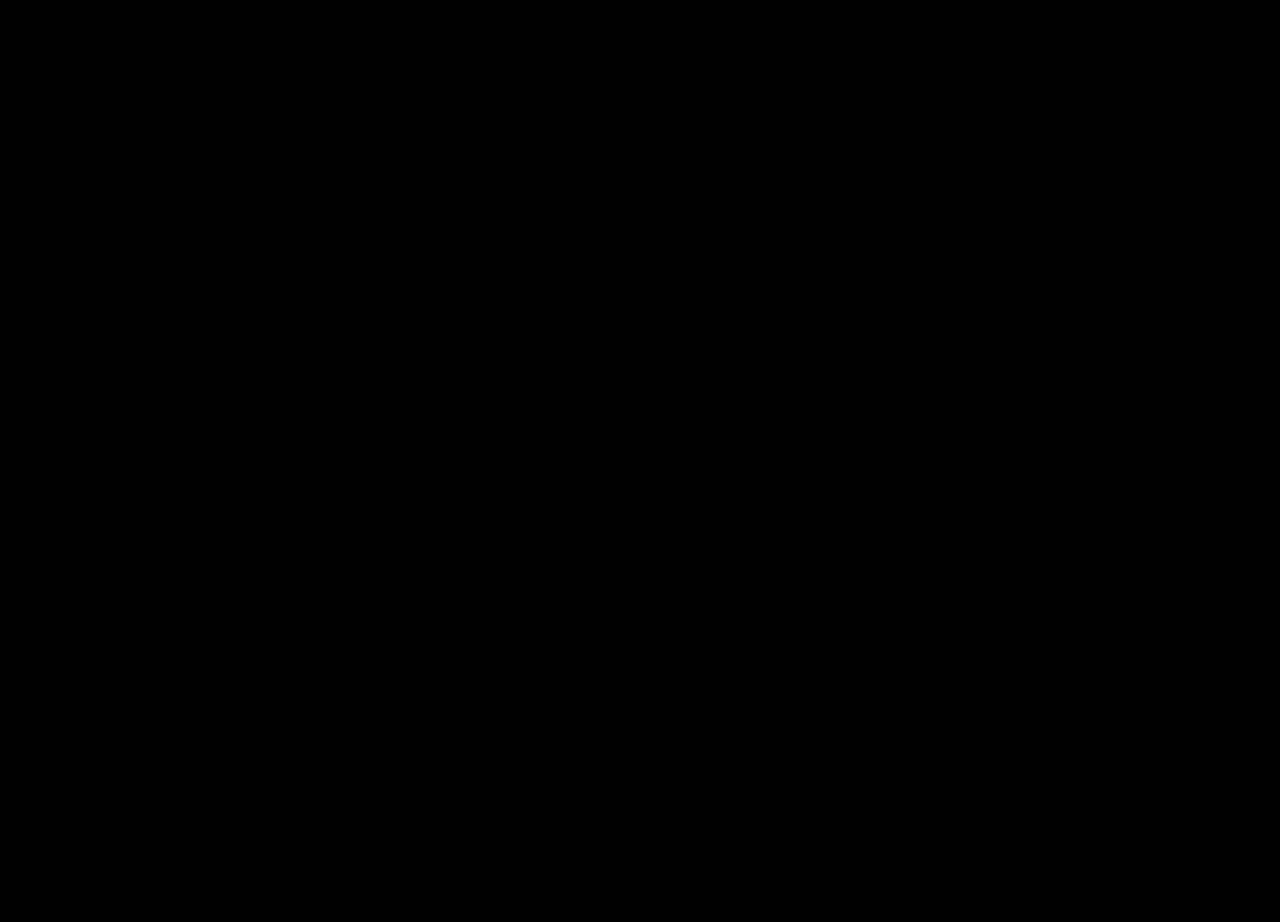
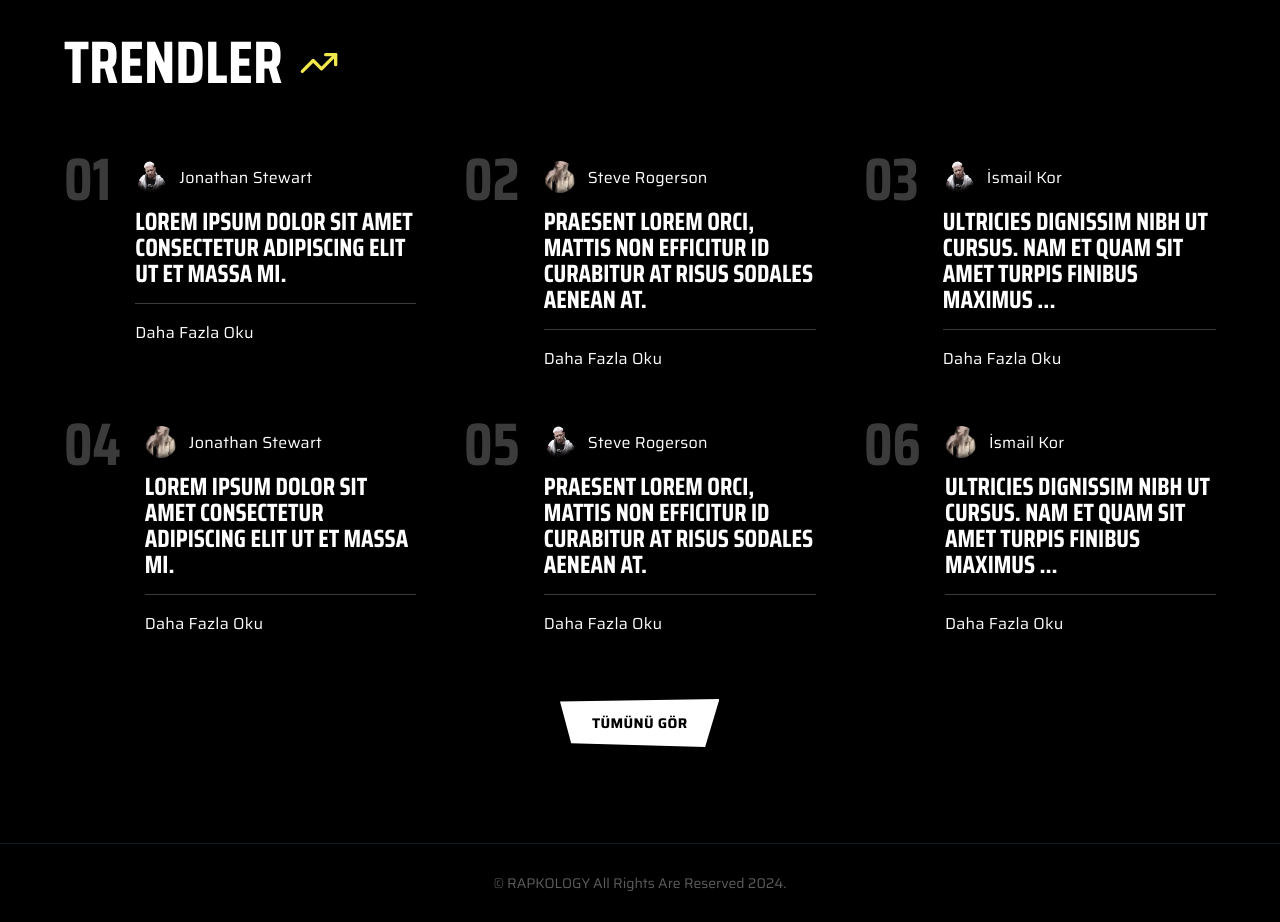
Before and after one commit to isakli05/rapkology, a Next.js app: page / in a window 1280 px wide. Shown: the part 1660-2582 px from the top of the page. Before the commit the page ends 1679 px from the top, so only its background shows below. Built offline with nearby package versions, Linux system fonts and the light colour scheme.

Commit message:
feat: trends component with responsive grid layout and clip-path styling

```diff
--- a/app/page.tsx
+++ b/app/page.tsx
@@ -1,6 +1,7 @@
 import Navbar from '../components/Navbar';
 import HeroSliderWrapper from '../components/HeroSliderWrapper';
 import Banner from '../components/Banner';
+import Trends from '../components/Trends';
 
 export default function HomePage() {
   return (
@@ -14,6 +15,9 @@ export default function HomePage() {
       {/* Banner */}
       <Banner />
 
+      {/* Trends */}
+      <Trends />
+
       {/* Footer */}
       <footer className="bg-black border-t border-gray-900 text-white py-8">
         <div className="container mx-auto px-4 text-center">
--- /dev/null
+++ b/components/Trends.tsx
@@ -0,0 +1,256 @@
+'use client';
+
+import Image from 'next/image';
+import { useState, useCallback } from 'react';
+import { TrendingUp } from 'lucide-react';
+
+interface TrendItem {
+  id: number;
+  number: string;
+  author: {
+    name: string;
+    avatar: string;
+  };
+  title: string;
+  readMoreText: string;
+}
+
+interface TrendsConfig {
+  title: string;
+  showAllButton: {
+    show: string;
+    hide: string;
+  };
+  initialDisplayCount: number;
+}
+
+// Design System Configuration - Centralized & Typed
+const trendsConfig: TrendsConfig = {
+  title: "TRENDLER",
+  showAllButton: {
+    show: "Tümünü Gör",
+    hide: "Daha Az Göster"
+  },
+  initialDisplayCount: 6
+};
+
+// Mock data - Bu gerçek uygulamada API'den gelecek
+const trendsData: TrendItem[] = [
+  {
+    id: 1,
+    number: "01",
+    author: {
+      name: "Jonathan Stewart",
+      avatar: "/images/rapci_dayi.png"
+    },
+    title: "LOREM IPSUM DOLOR SIT AMET CONSECTETUR ADIPISCING ELIT UT ET MASSA MI.",
+    readMoreText: "Daha Fazla Oku"
+  },
+  {
+    id: 2,
+    number: "02",
+    author: {
+      name: "Steve Rogerson",
+      avatar: "/images/rapci_abla.png"
+    },
+    title: "PRAESENT LOREM ORCI, MATTIS NON EFFICITUR ID CURABITUR AT RISUS SODALES AENEAN AT.",
+    readMoreText: "Daha Fazla Oku"
+  },
+  {
+    id: 3,
+    number: "03",
+    author: {
+      name: "İsmail Kor",
+      avatar: "/images/rapci_dayi.png"
+    },
+    title: "ULTRICIES DIGNISSIM NIBH UT CURSUS. NAM ET QUAM SIT AMET TURPIS FINIBUS MAXIMUS ...",
+    readMoreText: "Daha Fazla Oku"
+  },
+  {
+    id: 4,
+    number: "04",
+    author: {
+      name: "Jonathan Stewart",
+      avatar: "/images/rapci_abla.png"
+    },
+    title: "LOREM IPSUM DOLOR SIT AMET CONSECTETUR ADIPISCING ELIT UT ET MASSA MI.",
+    readMoreText: "Daha Fazla Oku"
+  },
+  {
+    id: 5,
+    number: "05",
+    author: {
+      name: "Steve Rogerson",
+      avatar: "/images/rapci_dayi.png"
+    },
+    title: "PRAESENT LOREM ORCI, MATTIS NON EFFICITUR ID CURABITUR AT RISUS SODALES AENEAN AT.",
+    readMoreText: "Daha Fazla Oku"
+  },
+  {
+    id: 6,
+    number: "06",
+    author: {
+      name: "İsmail Kor",
+      avatar: "/images/rapci_abla.png"
+    },
+    title: "ULTRICIES DIGNISSIM NIBH UT CURSUS. NAM ET QUAM SIT AMET TURPIS FINIBUS MAXIMUS ...",
+    readMoreText: "Daha Fazla Oku"
+  },
+  // Ek trendler - "Tümünü Gör" butonuna tıklandığında görünecek
+  {
+    id: 7,
+    number: "07",
+    author: {
+      name: "Jonathan Stewart",
+      avatar: "/images/rapci_dayi.png"
+    },
+    title: "LOREM IPSUM DOLOR SIT AMET CONSECTETUR ADIPISCING ELIT UT ET MASSA MI.",
+    readMoreText: "Daha Fazla Oku"
+  },
+  {
+    id: 8,
+    number: "08",
+    author: {
+      name: "Steve Rogerson",
+      avatar: "/images/rapci_abla.png"
+    },
+    title: "PRAESENT LOREM ORCI, MATTIS NON EFFICITUR ID CURABITUR AT RISUS SODALES AENEAN AT.",
+    readMoreText: "Daha Fazla Oku"
+  }
+];
+
+export default function Trends() {
+  const [showAll, setShowAll] = useState<boolean>(false);
+
+  // Performance: Memoized handlers
+  const handleToggleShowAll = useCallback(() => {
+    setShowAll(prev => !prev);
+  }, []);
+
+  // Calculate displayed trends
+  const displayedTrends = showAll
+    ? trendsData
+    : trendsData.slice(0, trendsConfig.initialDisplayCount);
+
+  return (
+    <section
+      className="relative w-full bg-black py-16 lg:py-24"
+      role="region"
+      aria-label="Trendler bölümü"
+      aria-describedby="trends-desc"
+    >
+      <div className="container mx-auto px-hero-gap lg:px-hero-gap-lg xl:px-hero-gap-xl">
+
+        {/* Section Header - Design System Typography */}
+        <div className="flex items-start justify-start mb-12 lg:mb-16">
+          <h2 className="font-saira-condensed font-bold text-[60px] leading-[0.89] text-white flex items-center gap-4">
+            {trendsConfig.title}
+            <TrendingUp
+              className="w-8 h-8 lg:w-10 lg:h-10 text-brand-yellow"
+              strokeWidth={2}
+              aria-hidden="true"
+            />
+          </h2>
+        </div>
+
+        {/* Trends Grid - Responsive 3 Column Layout */}
+        <div
+          className="grid grid-cols-1 md:grid-cols-2 xl:grid-cols-3 gap-8 lg:gap-12 mb-12 lg:mb-16"
+          role="list"
+          aria-label={`${displayedTrends.length} trend gösteriliyor`}
+        >
+          {displayedTrends.map((trend, index) => (
+            <article
+              key={trend.id}
+              className="relative group"
+              role="listitem"
+              aria-labelledby={`trend-${trend.id}-title`}
+            >
+              <div className="flex gap-4 lg:gap-6">
+
+                {/* Trend Number - Design System Typography */}
+                <div className="flex-shrink-0">
+                  <span
+                    className="font-saira-condensed font-bold text-[60px] leading-[0.89] text-ink-700"
+                    aria-label={`Trend numarası ${trend.number}`}
+                  >
+                    {trend.number}
+                  </span>
+                </div>
+
+                {/* Content Area */}
+                <div className="flex-1 pt-2">
+
+                  {/* Author Info */}
+                  <div className="flex items-center gap-3 mb-4">
+                    <div className="relative w-8 h-8 rounded-full overflow-hidden">
+                      <Image
+                        src={trend.author.avatar}
+                        alt={`${trend.author.name} profil resmi`}
+                        fill
+                        className="object-cover"
+                        sizes="32px"
+                      />
+                    </div>
+                    <span className="font-saira font-normal text-base leading-[1.2] tracking-[0.015em] text-white">
+                      {trend.author.name}
+                    </span>
+                  </div>
+
+                  {/* Trend Title - Clickable with hover effect */}
+                  <h3
+                    id={`trend-${trend.id}-title`}
+                    className="font-saira-condensed font-bold text-[25px] leading-[1.04] uppercase text-white mb-4 group-hover:text-brand-yellow hover:text-brand-yellow cursor-pointer transition-colors duration-200"
+                  >
+                    {trend.title}
+                  </h3>
+
+                  {/* Divider - Between title and button */}
+                  <div className="border-t border-ink-700 mb-4"></div>
+
+                  {/* Read More Link - Clickable */}
+                  <button
+                    className="font-saira font-normal text-base leading-[1.2] tracking-[0.015em] text-white hover:text-brand-yellow transition-colors duration-200"
+                    aria-describedby={`trend-${trend.id}-title`}
+                  >
+                    {trend.readMoreText}
+                  </button>
+
+                </div>
+              </div>
+            </article>
+          ))}
+        </div>
+
+        {/* Show All Button - Design System Component (Same as HeroSlider CTA) */}
+        <div className="flex justify-center">
+          <div className="cta-button-container">
+            <button
+              onClick={handleToggleShowAll}
+              className="cta-button uppercase tracking-wide bg-white"
+              aria-expanded={showAll}
+              aria-controls="trends-grid"
+              aria-describedby="show-all-desc"
+              title={showAll ? trendsConfig.showAllButton.hide : trendsConfig.showAllButton.show}
+            >
+              {showAll ? trendsConfig.showAllButton.hide : trendsConfig.showAllButton.show}
+            </button>
+
+            {/* Shadow Element */}
+            <div className="cta-button-shadow" aria-hidden="true"></div>
+          </div>
+        </div>
+
+        {/* Screen Reader Descriptions */}
+        <div id="trends-desc" className="sr-only">
+          En güncel müzik trendlerini ve haberleri keşfedin. Her trend için yazar bilgisi ve detaylı açıklama mevcuttur.
+        </div>
+
+        <div id="show-all-desc" className="sr-only">
+          Bu buton ile tüm trendleri görüntüleyebilir veya sadece ilk altısını gösterebilirsiniz.
+        </div>
+
+      </div>
+    </section>
+  );
+}
--- a/tailwind.config.ts
+++ b/tailwind.config.ts
@@ -19,6 +19,7 @@ const config: Config = {
         ink: {
           700: '#3B3B3B',
           500: '#5C5C5C',
+          300: '#8B8B8B',
         },
       },
       spacing: {
```
